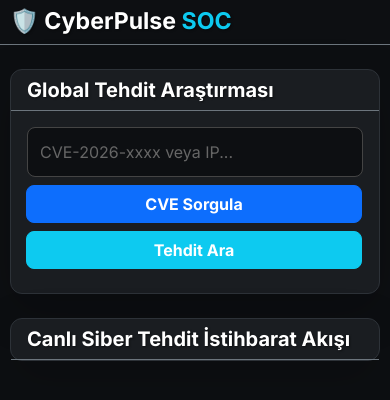
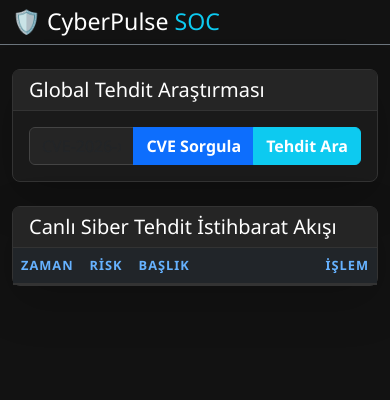
Before and after one commit to Turguty/cyberpulse, a Flask app: page / in a window 390 px wide. Shown: the top 400 px of the page. Run offline with Flask 3, Linux system fonts and the light colour scheme; data that the repository does not hold is empty.

Commit message:
Auto-Update: 2026-02-07 01:16:22

```diff
--- a/app/static/css/style.css
+++ b/app/static/css/style.css
@@ -1,113 +1,78 @@
-:root {
-    --bg-body: #0d0f12;
-    --bg-card: #1a1d21;
-    --text-primary: #ffffff;
-    --text-muted: #a0a8b1;
-    --accent-blue: #007bff;
-    --accent-info: #17a2b8;
-    --border-color: #2d3238;
+/* Genel Sayfa Stili */
+body {
+    background-color: #121212 !important;
+    color: #ffffff;
+    font-family: 'Segoe UI', Tahoma, Geneva, Verdana, sans-serif;
 }
 
-body {
-    background-color: var(--bg-body);
-    color: var(--text-primary);
-    font-family: 'Inter', sans-serif;
-    margin: 0;
-    padding: 0;
+/* Kart Yapısı */
+.card {
+    background-color: #1a1a1a !important;
+    border: 1px solid #333 !important;
+    border-radius: 8px;
 }
 
-/* Başlıkların Görünürlüğü - Kesin Çözüm */
-h1, h2, h3, h4, h5, h6, .card-header, .navbar-brand {
-    color: #ffffff !important;
-    font-weight: 700 !important;
-    text-shadow: 1px 1px 2px rgba(0,0,0,0.5);
+.card-header {
+    background-color: #252525 !important;
+    border-bottom: 1px solid #333 !important;
+    font-weight: bold;
 }
 
-.card {
-    background-color: var(--bg-card);
-    border: 1px solid var(--border-color);
-    border-radius: 12px;
-    margin-bottom: 20px;
+/* --- ZAMAN SÜTUNU ÖZEL AYARI --- */
+/* Tablodaki ilk sütun (Zaman) için net görünürlük */
+table tbody tr td:first-child {
+    color: #00ffcc !important; /* Parlak Turkuaz */
+    font-family: 'Courier New', Courier, monospace;
+    font-weight: bold;
+    font-size: 0.9rem;
+    white-space: nowrap; /* Zamanın alt alta binmesini önler */
+    padding-left: 15px !important;
 }
 
-/* Arama Kutusu ve Butonlar */
-#toolInput {
-    background-color: #0d0f12 !important;
-    color: #ffffff !important;
-    border: 1px solid #444 !important;
-    height: 50px;
+/* Tablo Genel Ayarları */
+.table {
+    color: #e0e0e0 !important;
+    margin-bottom: 0;
 }
 
-#toolInput::placeholder {
-    color: #666;
+.table thead th {
+    color: #66b2ff !important; /* Başlıklar için yumuşak mavi */
+    border-bottom: 2px solid #333 !important;
+    text-transform: uppercase;
+    font-size: 0.8rem;
+    letter-spacing: 1px;
 }
 
-/* Mobil Uyumluluk */
-@media (max-width: 768px) {
-    .container {
-        padding-left: 10px;
-        padding-right: 10px;
-    }
-    .input-group {
-        display: flex !important;
-        flex-direction: column !important;
-    }
-    .input-group > * {
-        width: 100% !important;
-        margin-bottom: 8px;
-        border-radius: 8px !important;
-    }
-    /* Tabloyu mobilde dikey liste yap */
-    .table thead { display: none; }
-    .table td {
-        display: block;
-        text-align: left;
-        padding: 10px 15px !important;
-        border: none;
-    }
-    .table td::before {
-        content: attr(data-label);
-        font-weight: bold;
-        color: var(--accent-info);
-        display: block;
-        margin-bottom: 2px;
-        font-size: 0.8rem;
-    }
-    .table td:last-child {
-        border-bottom: 1px solid var(--border-color);
-        text-align: center !important;
-    }
+.table-hover tbody tr:hover {
+    background-color: #2c2c2c !important;
 }
 
-/* Kritiklik Rozetleri */
-.badge-critical {
-    background-color: #dc3545;
-    color: white;
-    padding: 5px 12px;
-    border-radius: 6px;
-    font-weight: 800;
-    font-size: 0.75rem;
-    display: inline-block;
+/* Haber Linkleri */
+.news-link {
+    color: #ffffff !important;
+    text-decoration: none;
+    transition: 0.2s;
 }
 
-.badge-low {
-    background-color: #28a745;
-    color: white;
-    padding: 5px 12px;
-    border-radius: 6px;
-    font-size: 0.75rem;
-    display: inline-block;
+.news-link:hover {
+    color: #00d4ff !important;
+    text-decoration: underline;
 }
 
-/* İşlem Butonları */
-.btn-ai-support {
-    border: 1px solid var(--accent-info);
-    color: var(--accent-info);
-    background: transparent;
-    transition: 0.3s;
+/* Form ve Buton Düzeltmeleri */
+.form-control {
+    background-color: #252525 !important;
+    border: 1px solid #444 !important;
+    color: white !important;
 }
 
-.btn-ai-support:hover {
-    background: var(--accent-info);
-    color: white;
+.form-control:focus {
+    border-color: #00d4ff !important;
+    box-shadow: none !important;
 }
+
+.alert-secondary {
+    background-color: #252525 !important;
+    border-color: #444 !important;
+    color: #00d4ff !important;
+}
```
